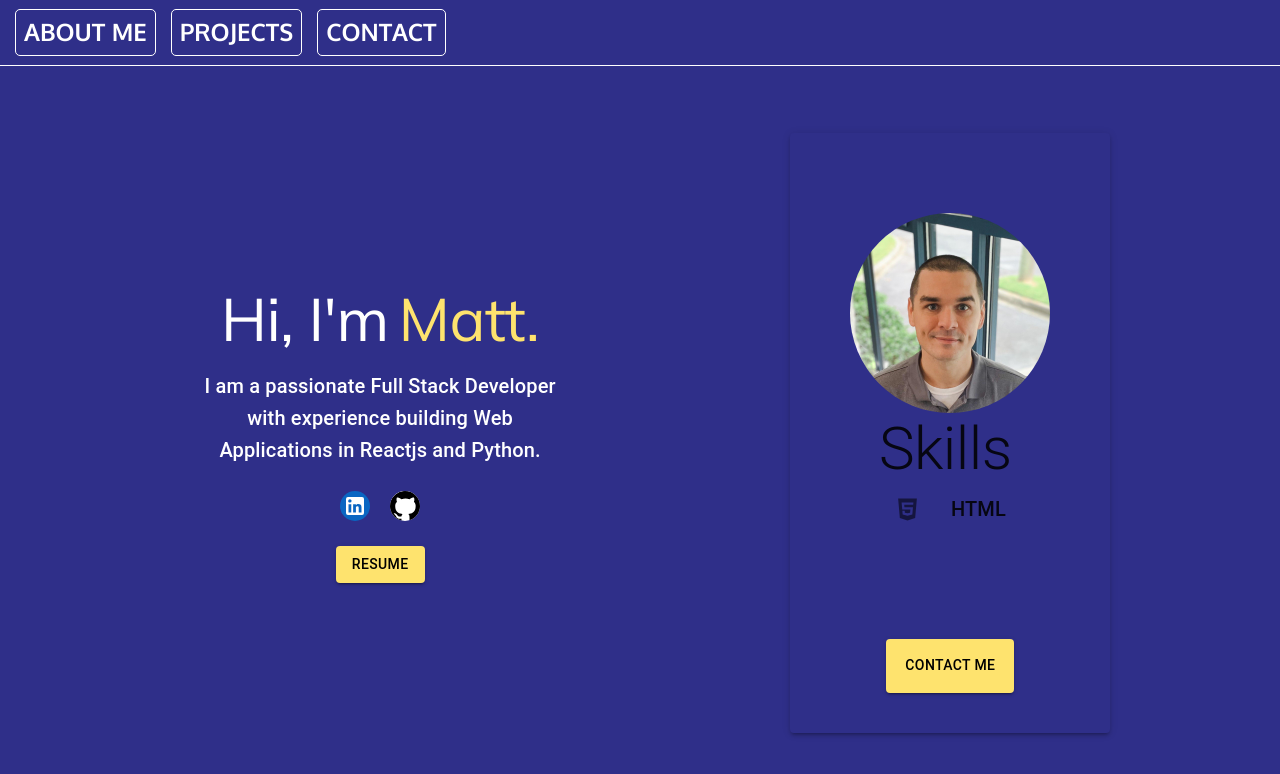
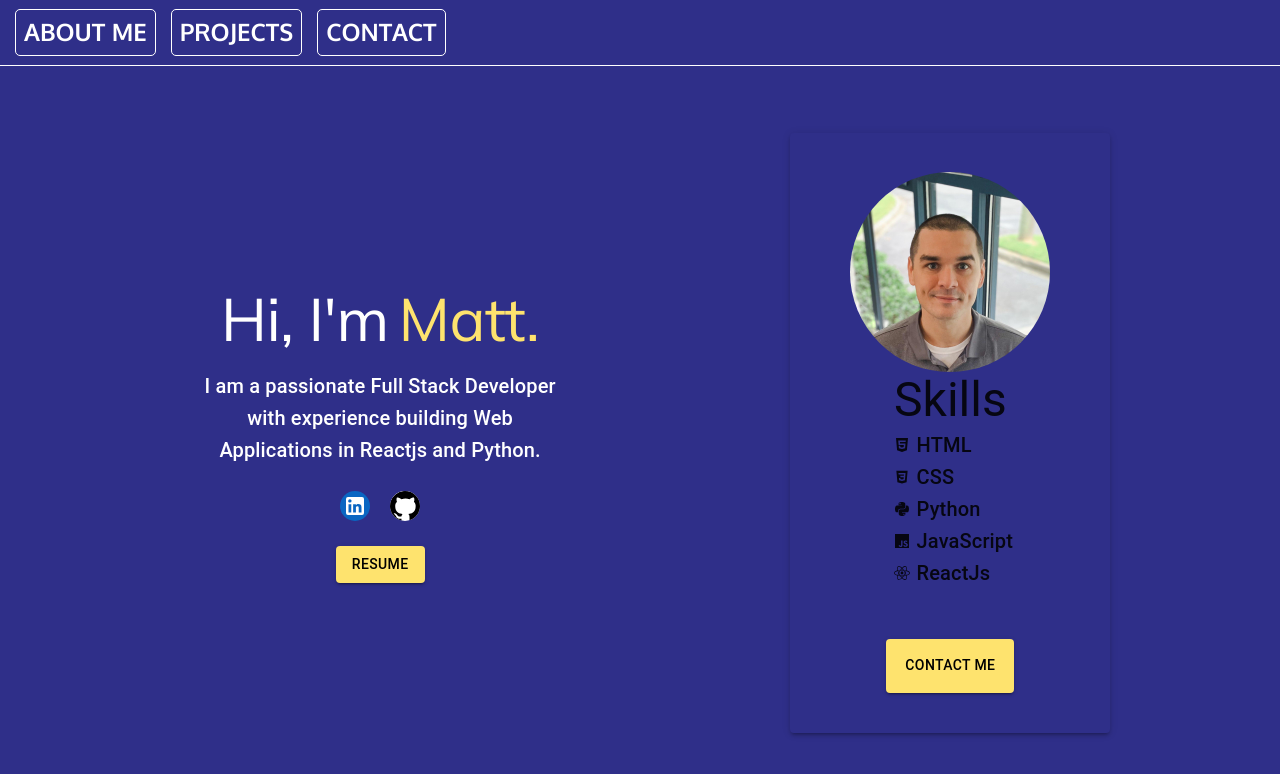
Before and after one commit to mattevans0911/portfolio_v2, a React (Create React App) app: page / in a window 1280 px wide. Shown: the top 774 px of the page. Built offline with nearby package versions, Linux system fonts and the light colour scheme.

Commit message:
added skills to card

```diff
--- a/src/components/About.js
+++ b/src/components/About.js
@@ -1,6 +1,7 @@
 import React from "react";
 import Card from "@mui/material/Card";
 import Typography from "@mui/material/Typography";
+import Stack from "@mui/material/Stack";
 import Avatar from "@mui/material/Avatar";
 import ReactCardFlip from "react-card-flip";
 import Form from "./forms/Form";
@@ -30,6 +31,14 @@ function About() {
     e.preventDefault();
     isFlipped ? setIsFlipped(false) : setIsFlipped(true);
   };
+
+  const skills = [
+    { icon: <FaHtml5 />, name: "HTML" },
+    { icon: <DiCss3 />, name: "CSS" },
+    { icon: <FaPython />, name: "Python" },
+    { icon: <IoLogoJavascript />, name: "JavaScript" },
+    { icon: <FaReact />, name: "ReactJs" },
+  ];
   return (
     <div className="about-wrapper">
       <div className="left-centering-wrapper">
@@ -137,7 +146,10 @@ function About() {
                   alignItems: "center",
                 }}
               >
-                <Avatar src={me} sx={{ height: "200px", width: "200px" }} />
+                <Avatar
+                  src={me}
+                  sx={{ height: "200px", width: "200px", marginTop: "15px" }}
+                />
                 <div
                   style={{
                     display: "flex",
@@ -145,15 +157,66 @@ function About() {
                     flexDirection: "column",
                   }}
                 >
-                  <Typography variant="h2" style={{}}>
+                  <Typography
+                    variant="h3"
+                    style={{ display: "flex", justifyContent: "center" }}
+                  >
                     Skills
                   </Typography>
-                  <ListItem>
-                    <ListItemIcon>
-                      <FaHtml5 style={{ height: "25px", width: "25px" }} />
-                    </ListItemIcon>
-                    <Typography variant="h6">HTML</Typography>
-                  </ListItem>
+                  <div
+                    style={{
+                      display: "flex",
+                      flexDirection: "column",
+                      justifyContent: "center",
+                    }}
+                  >
+                    {skills.map((s) => {
+                      return (
+                        <div
+                          style={{
+                            display: "grid",
+                            gridTemplateColumns: "20% 80%",
+                            alignItems: "center",
+                          }}
+                        >
+                          {s.icon}
+                          <Typography variant="h6">{s.name}</Typography>
+                        </div>
+                      );
+                    })}
+                    {/* <ListItem style={{ marginTop: "-5px" }}>
+                      <ListItemIcon>
+                        <FaHtml5 style={{ height: "25px", width: "25px" }} />
+                      </ListItemIcon>
+                      <Typography variant="h6">HTML</Typography>
+                    </ListItem>
+                    <ListItem style={{ marginTop: "-15px" }}>
+                      <ListItemIcon>
+                        <DiCss3 style={{ height: "25px", width: "25px" }} />
+                      </ListItemIcon>
+                      <Typography variant="h6">CSS</Typography>
+                    </ListItem>
+                    <ListItem style={{ marginTop: "-15px" }}>
+                      <ListItemIcon>
+                        <FaPython style={{ height: "25px", width: "25px" }} />
+                      </ListItemIcon>
+                      <Typography variant="h6">Python</Typography>
+                    </ListItem>
+                    <ListItem style={{ marginTop: "-15px" }}>
+                      <ListItemIcon>
+                        <IoLogoJavascript
+                          style={{ height: "25px", width: "25px" }}
+                        />
+                      </ListItemIcon>
+                      <Typography variant="h6">Javascript</Typography>
+                    </ListItem>
+                    <ListItem style={{ marginTop: "-15px" }}>
+                      <ListItemIcon>
+                        <FaReact style={{ height: "25px", width: "25px" }} />
+                      </ListItemIcon>
+                      <Typography variant="h6">ReactJs</Typography>
+                    </ListItem> */}
+                  </div>
                 </div>
               </div>
               <div
```
